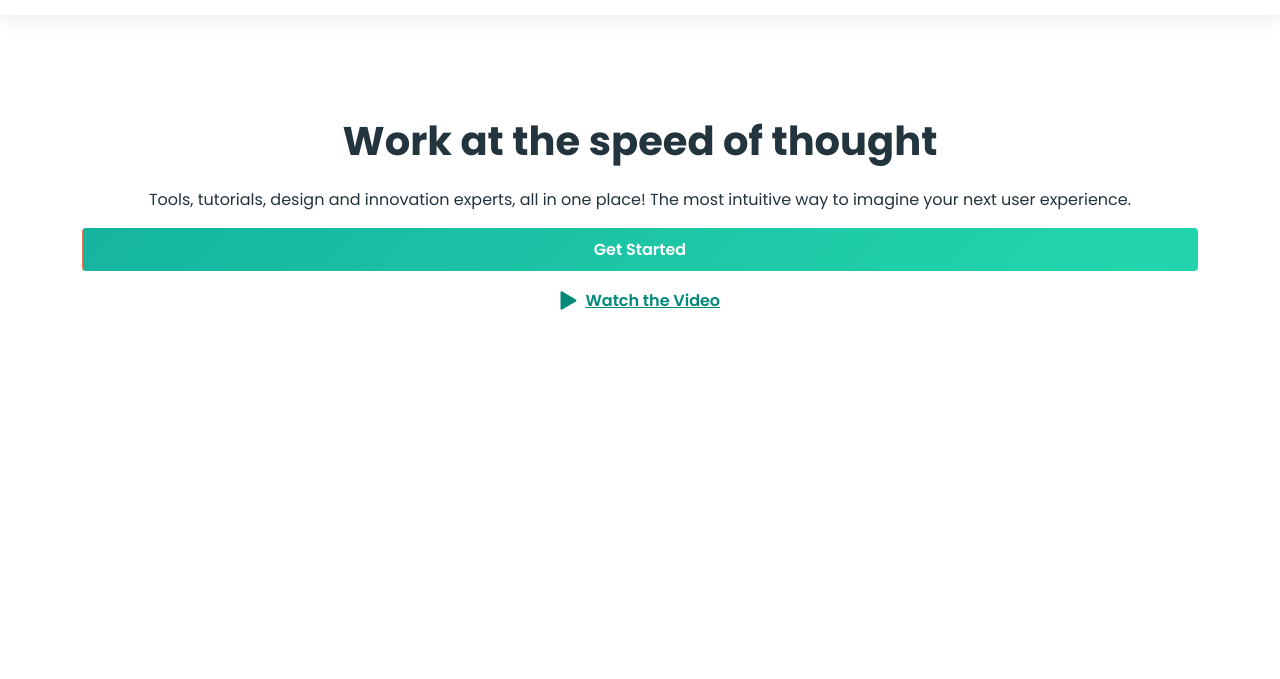
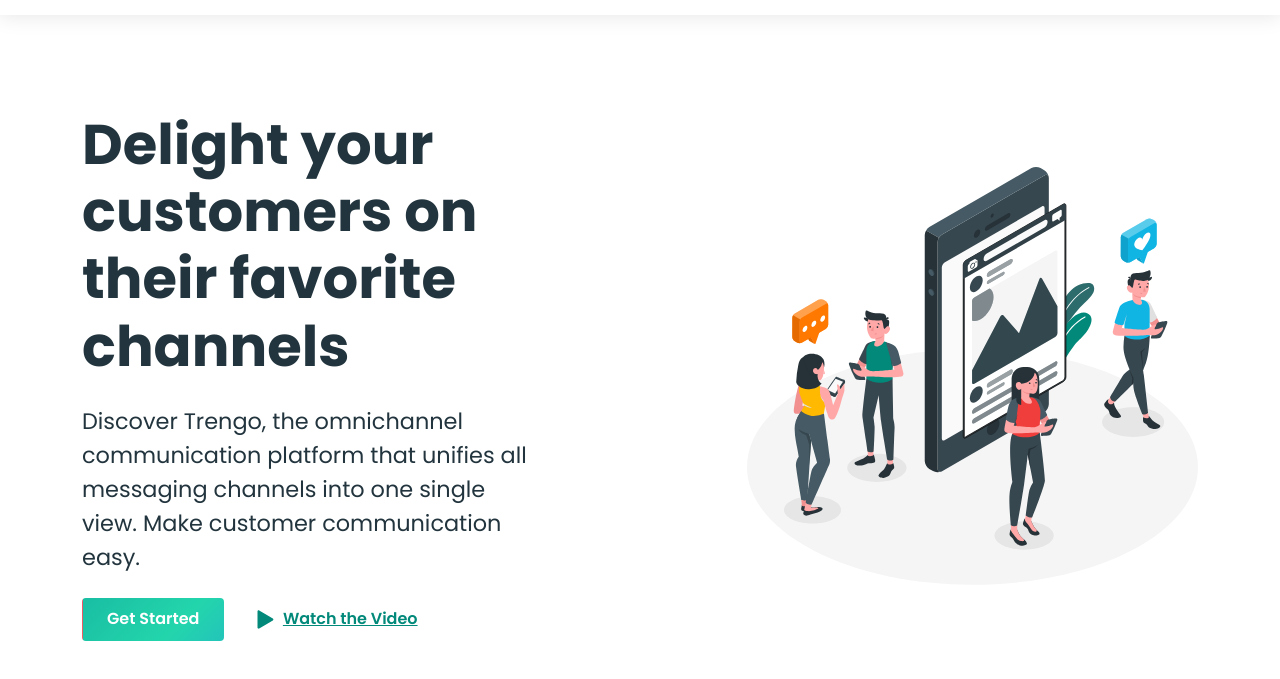
Before and after one commit to azamat-uiux/product-landing-page, a plain HTML site: page index.html in a window 1280 px wide. Shown: the part 69-748 px from the top of the page. Drawn offline with Linux system fonts and the light colour scheme.

Commit message:
Add Hero image

```diff
--- a/css/blocks/hero.css
+++ b/css/blocks/hero.css
@@ -22,6 +22,10 @@
 }
 
 .hero__title {
-  font-size: 40px;
-  line-height: calc(60 / 40 * 100%);
+  font-size: 3.5rem;
+  line-height: 1.2;
 }
+
+.hero__subtitle {
+	font-size: 1.4rem;
+}
--- a/css/media.css
+++ b/css/media.css
@@ -2,18 +2,38 @@
   .container {
     max-width: 540px;
   }
+	.form__buttons {
+		flex-direction: row;
+	}
+	.form__accent {
+		margin-bottom: 0;
+		margin-right: .5rem;
+	}
 }
 
 @media (min-width: 768px) {
   .container {
     max-width: 720px;
   }
+	.hero__title {
+		margin-bottom: 1.5rem;
+	}
+	.hero__subtitle {
+		margin-bottom: 1.5rem;
+	}
 }
 
 @media (min-width: 992px) {
   .container {
     max-width: 960px;
   }
+	.column {
+		flex: 0 0 50%;
+		max-width: 50%;
+	}
+	.hero__column {
+		text-align: left;
+	}
   .header__navbar {
     flex-wrap: nowrap;
     justify-content: flex-start;
@@ -38,6 +58,10 @@
   .container {
     max-width: 1140px;
   }
+	.column {
+		flex: 0  0 41.66667%;
+		max-width: 41.66667%;
+	}
 }
 
 @media (min-width: 1400px) {
--- a/index.html
+++ b/index.html
@@ -52,8 +52,8 @@
         <div class="container">
           <div class="hero__row row">
             <div class="hero__column column">
-              <h1 class="hero__title">Work at the speed of thought</h1>
-              <p class="hero__subtitle">Tools, tutorials, design and innovation experts, all in one place! The most intuitive way to imagine your next user experience.</p>
+              <h1 class="hero__title">Delight your customers on their favorite channels</h1>
+              <p class="hero__subtitle">Discover Trengo, the omnichannel communication platform that unifies all messaging channels into one single view. Make customer communication easy.</p>
 
               <form action="" class="hero__form form">
                 <div class="form__buttons">
@@ -66,7 +66,11 @@
               </form>
 
             </div>
-            <div class="hero__column column"></div>
+            <div class="column">
+							<a class="" href="#">
+								<img src="images/hero.svg" alt="">
+							</a>
+						</div>
           </div>
         </div>
       </section>
```
Also changed, not shown: images/hero.svg (added).
